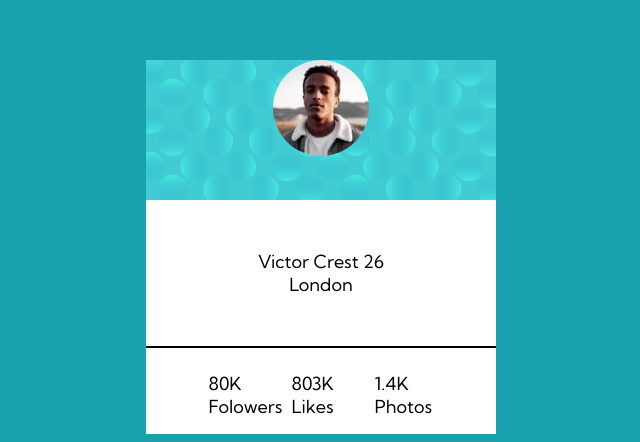
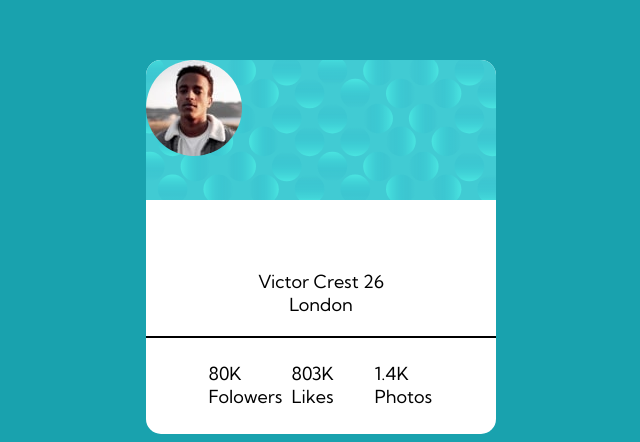
Before and after one commit to astragenius/ProfileCardChallenge, a plain HTML site: page index.html in a window 1280 px wide. Shown: the part 440-882 px from the top of the page, without its empty margins (319-959 px from the left). Drawn offline with Linux system fonts and the light colour scheme.

```diff
--- a/css/style.css
+++ b/css/style.css
@@ -21,7 +21,8 @@ span {
 
 .header-banner {
 
-    text-align: center;
+    border-radius: 15px 15px 0 0;
+
     height: 140px;
     width: auto;
     background-image: url(/images/bg-pattern-card.svg);
@@ -29,13 +30,18 @@ span {
 
 img {
 
+    display: inline-block;
     border-radius: 50%;
+    float: left;
+
+
 
 }
 
 .container {
 
-
+    box-sizing: border-box;
+    border-radius: 15px;
     height: 374px;
     width: 350px;
     background-color: #fff;
@@ -49,8 +55,8 @@ img {
 
 
 .namearea {
-    margin-top: 50px;
-    margin-bottom: 50px;
+    margin-top: 20%;
+    margin-bottom: 20px;
 }
 
 .namearea > span {
--- a/index.html
+++ b/index.html
@@ -23,9 +23,10 @@
 
                       <div class="header-banner">
 
+                        <img src="./images/image-victor.jpg" alt="Profilbild">
 
-                    <img src="./images/image-victor.jpg" alt="Profilbild">
                       </div>
+
 
                     <div class="namearea">
                       <span><p>Victor Crest 26</p></span>
```
Lines whose indentation alone changed are shown as unchanged.
